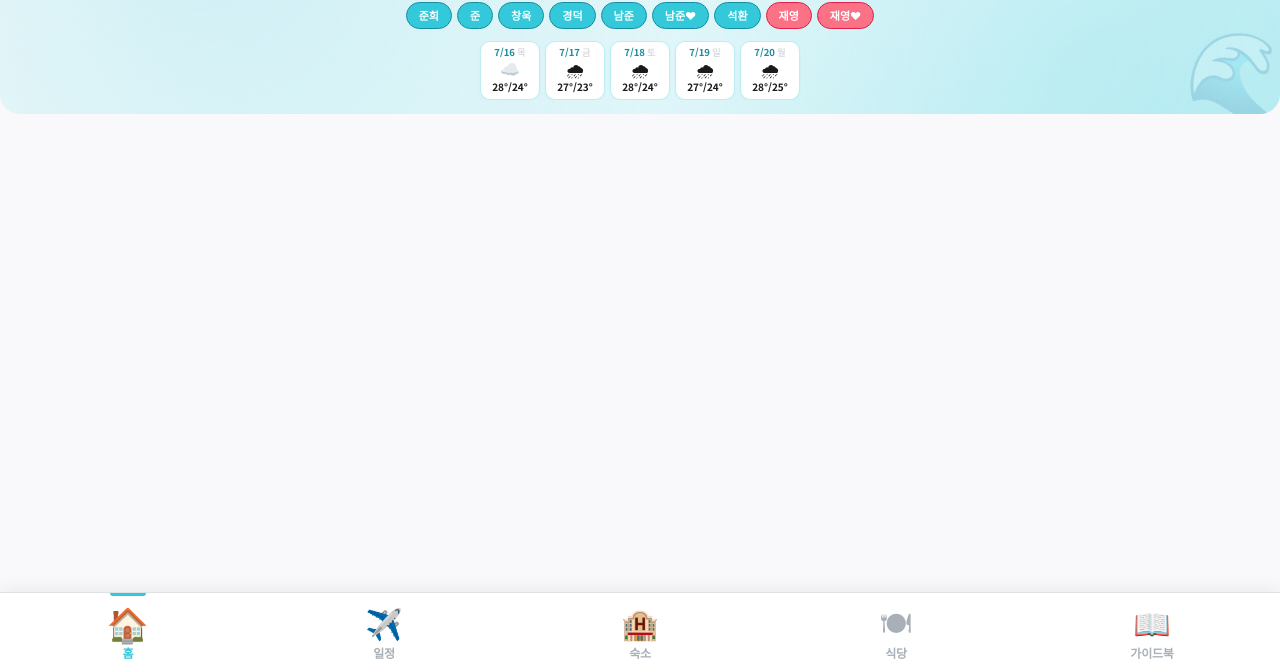
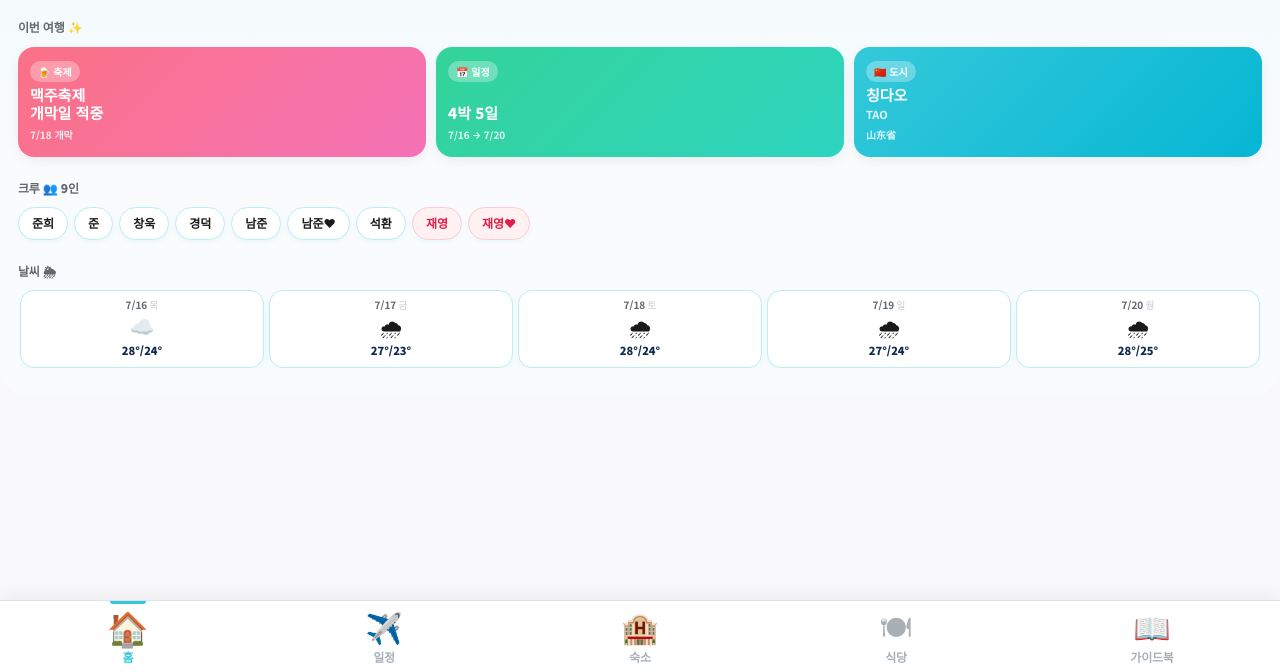
Before and after one commit to Juhllee/ps-qingdao-2026, a plain HTML site: page index.html in a window 1280 px wide. Shown: the part 128-800 px from the top of the page. Drawn offline with Linux system fonts and the light colour scheme; a web font is replaced by a local one.

Commit message:
홈 화면 레퍼런스 스타일로 재디자인 (카드 그리드 + 큰 헤딩) + 탭바 하단 붙임

```diff
--- a/index.html
+++ b/index.html
@@ -59,7 +59,7 @@
     background: var(--bg);
     color: var(--dark);
     line-height: 1.55;
-    padding: env(safe-area-inset-top) 0 calc(80px + env(safe-area-inset-bottom) + 12px) 0;
+    padding: env(safe-area-inset-top) 0 calc(72px + env(safe-area-inset-bottom) + 12px) 0;
   }
 
   /* ===== Routie 통일 컬러 (cyan) — 모든 토글 ===== */
@@ -102,15 +102,16 @@
   /* BOTTOM TAB BAR (Routie 스타일) */
   .tab-bar {
     position: fixed;
-    bottom: env(safe-area-inset-bottom);
+    bottom: 0;
     left: 0;
     right: 0;
-    height: 80px;
+    height: calc(72px + env(safe-area-inset-bottom));
     background: white;
     border-top: 1px solid var(--gray-300);
     display: flex;
     z-index: 100;
     box-shadow: 0 -4px 16px rgba(0,0,0,0.06);
+    padding-bottom: env(safe-area-inset-bottom);
   }
   .tab-btn {
     flex: 1;
@@ -161,7 +162,134 @@
   }
   .wrap { max-width: 880px; margin: 0 auto; padding: 0 16px 80px; }
 
-  /* HERO - Routie 디자인 (라이트 cyan) */
+  /* HOME HERO (레퍼런스 스타일 — 라이트 + 카드 그리드) */
+  .home-hero {
+    background: linear-gradient(180deg, #F0FBFC 0%, #FAFBFD 60%);
+    padding: 24px 18px 28px;
+    border-radius: 0 0 28px 28px;
+    margin-bottom: 0;
+    position: relative;
+    overflow: hidden;
+  }
+  .home-top {
+    display: flex;
+    align-items: flex-start;
+    justify-content: space-between;
+    margin-bottom: 24px;
+  }
+  .home-greeting { flex: 1; }
+  .home-eyebrow {
+    font-size: 11px;
+    font-weight: 800;
+    color: var(--routie-main);
+    letter-spacing: 1.5px;
+    margin-bottom: 6px;
+  }
+  .home-headline {
+    font-family: 'Pretendard', sans-serif;
+    font-size: clamp(22px, 5vw, 30px);
+    font-weight: 800;
+    line-height: 1.25;
+    color: #0F2952;
+    letter-spacing: -0.6px;
+  }
+  .home-plane {
+    font-size: 60px;
+    opacity: 0.18;
+    line-height: 1;
+    transform: rotate(-20deg);
+    color: var(--routie-main);
+    margin-top: -10px;
+  }
+  .home-section { margin-top: 22px; }
+  .home-section-label {
+    font-size: 12px;
+    font-weight: 800;
+    color: var(--gray-700);
+    letter-spacing: -0.2px;
+    margin-bottom: 10px;
+  }
+  .home-cards {
+    display: grid;
+    grid-template-columns: repeat(3, 1fr);
+    gap: 10px;
+  }
+  .home-card {
+    border-radius: 16px;
+    padding: 14px 12px;
+    color: white;
+    min-height: 110px;
+    display: flex;
+    flex-direction: column;
+    justify-content: space-between;
+    position: relative;
+    overflow: hidden;
+    box-shadow: 0 4px 12px rgba(0,0,0,0.06);
+  }
+  .hc-pink { background: linear-gradient(135deg, #FB7185 0%, #F472B6 100%); }
+  .hc-mint { background: linear-gradient(135deg, #34D399 0%, #2DD4BF 100%); }
+  .hc-blue { background: linear-gradient(135deg, #34C9DA 0%, #06B6D4 100%); }
+  .hc-tag {
+    font-size: 10px;
+    font-weight: 700;
+    background: rgba(255,255,255,0.3);
+    backdrop-filter: blur(8px);
+    padding: 3px 8px;
+    border-radius: 999px;
+    align-self: flex-start;
+  }
+  .hc-title {
+    font-size: 15px;
+    font-weight: 800;
+    line-height: 1.25;
+    margin-top: auto;
+  }
+  .hc-sub { font-size: 11px; font-weight: 600; opacity: 0.85; }
+  .hc-foot { font-size: 10px; font-weight: 600; opacity: 0.85; margin-top: 4px; }
+
+  .home-crew {
+    display: flex;
+    flex-wrap: wrap;
+    gap: 6px;
+  }
+  .hc-chip {
+    background: white;
+    color: var(--gray-900);
+    font-weight: 700;
+    font-size: 12px;
+    padding: 6px 13px;
+    border-radius: 999px;
+    border: 1.5px solid var(--routie-40);
+    box-shadow: 0 2px 5px rgba(52,201,218,0.08);
+  }
+  .hc-chip-pink {
+    background: #FFF1F2;
+    color: #E11D48;
+    border-color: #FECDD3;
+  }
+
+  .home-weather {
+    margin-top: 0;
+    padding: 0;
+  }
+  .home-weather .w-day {
+    background: white;
+    border: 1.5px solid var(--routie-40);
+    border-radius: 14px;
+    padding: 8px 6px;
+    min-width: 0;
+    flex: 1;
+    box-shadow: 0 2px 6px rgba(52,201,218,0.08);
+  }
+  .home-weather .w-day .w-date {
+    font-size: 10px;
+    color: var(--gray-700);
+  }
+  .home-weather .w-day .w-date span { color: var(--gray-500); }
+  .home-weather .w-day .w-icon { font-size: 20px; margin: 4px 0; }
+  .home-weather .w-day .w-temp { font-size: 11px; color: #0F2952; font-weight: 800; }
+
+  /* HERO - Routie 디자인 (라이트 cyan) - 이전 헤더 (사용 안 함) */
   .hero {
     background:
       radial-gradient(circle at 15% 20%, rgba(52,201,218,0.18) 0, transparent 45%),
@@ -2167,20 +2295,54 @@
 </head>
 <body>
 
-<header class="hero" data-page="home">
-  <div class="hero-frame">
-    <h1>칭다오 맥주축제 원정대 <span class="beer-icon">🍺</span></h1>
-    <p class="sub">2026.07.16 → 07.20 4박 5일</p>
-    <div class="badges">
-      <span class="badge">👨‍👨‍👦‍👦 9인 (2팀 분리)</span>
-      <span class="badge">🏨 샤오다오 8인실 + JI Hotel</span>
-      <span class="badge">🇨🇳 칭다오 (TAO)</span>
-      <span class="badge">🍻 축제 개막일</span>
+<header class="home-hero" data-page="home">
+  <div class="home-top">
+    <div class="home-greeting">
+      <p class="home-eyebrow">WELCOME ABOARD ✈</p>
+      <h1 class="home-headline">칭다오로<br>떠날 준비됐나요?</h1>
     </div>
-    <div class="crew">
-      <span>준희</span><span>준</span><span>창욱</span><span>경덕</span><span>남준</span><span>남준♥</span><span>석환</span><span class="crew-set">재영</span><span class="crew-set">재영♥</span>
+    <div class="home-plane">✈</div>
+  </div>
+
+  <div class="home-section">
+    <p class="home-section-label">이번 여행 ✨</p>
+    <div class="home-cards">
+      <div class="home-card hc-pink">
+        <div class="hc-tag">🍺 축제</div>
+        <div class="hc-title">맥주축제<br>개막일 적중</div>
+        <div class="hc-foot">7/18 개막</div>
+      </div>
+      <div class="home-card hc-mint">
+        <div class="hc-tag">📅 일정</div>
+        <div class="hc-title">4박 5일</div>
+        <div class="hc-foot">7/16 → 7/20</div>
+      </div>
+      <div class="home-card hc-blue">
+        <div class="hc-tag">🇨🇳 도시</div>
+        <div class="hc-title">칭다오<br><span class="hc-sub">TAO</span></div>
+        <div class="hc-foot">山东省</div>
+      </div>
     </div>
-    <div class="weather-strip">
+  </div>
+
+  <div class="home-section">
+    <p class="home-section-label">크루 👥 9인</p>
+    <div class="home-crew">
+      <span class="hc-chip">준희</span>
+      <span class="hc-chip">준</span>
+      <span class="hc-chip">창욱</span>
+      <span class="hc-chip">경덕</span>
+      <span class="hc-chip">남준</span>
+      <span class="hc-chip">남준♥</span>
+      <span class="hc-chip">석환</span>
+      <span class="hc-chip hc-chip-pink">재영</span>
+      <span class="hc-chip hc-chip-pink">재영♥</span>
+    </div>
+  </div>
+
+  <div class="home-section">
+    <p class="home-section-label">날씨 🌦</p>
+    <div class="weather-strip home-weather">
       <div class="w-day"><div class="w-date">7/16<span>목</span></div><div class="w-icon">☁️</div><div class="w-temp">28°/24°</div></div>
       <div class="w-day"><div class="w-date">7/17<span>금</span></div><div class="w-icon">🌧</div><div class="w-temp">27°/23°</div></div>
       <div class="w-day"><div class="w-date">7/18<span>토</span></div><div class="w-icon">🌧</div><div class="w-temp">28°/24°</div></div>
```
